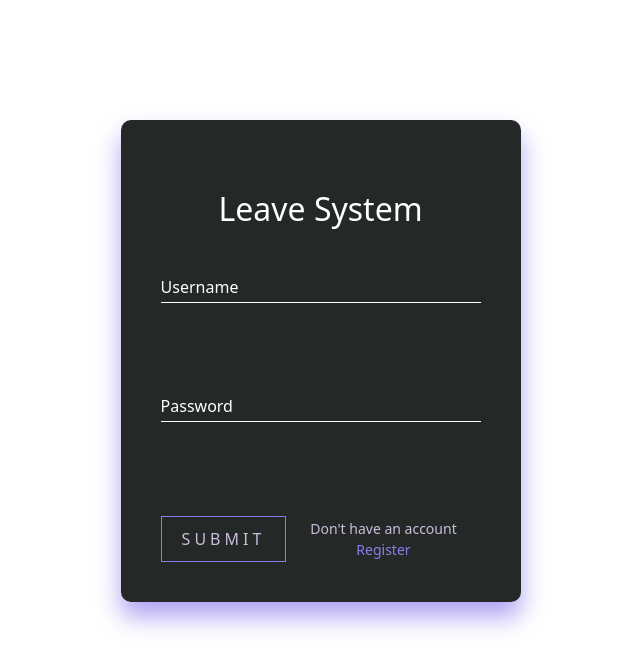
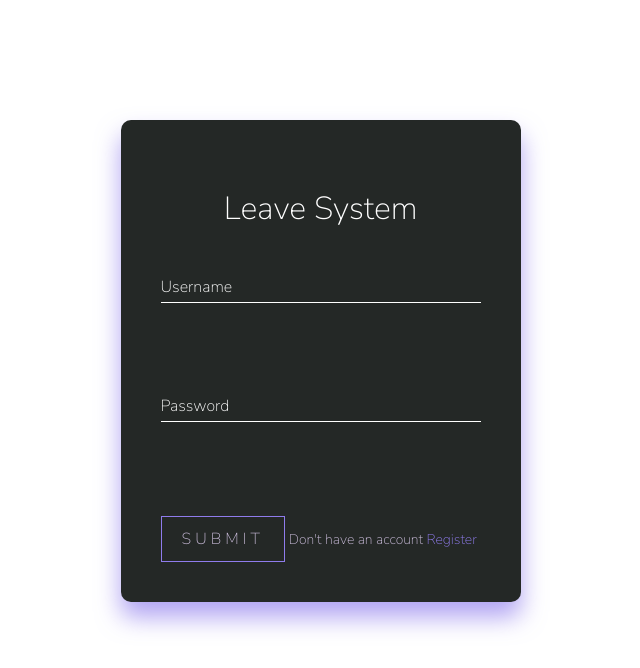
Before and after one commit to PrachpaveenY/Leave-System, a Vue app: page / in a window 1280 px wide. Shown: the top 668 px of the page, without its empty margins (353-993 px from the left). Built offline with nearby package versions, Linux system fonts and the light colour scheme.

Commit message:
update vue

```diff
--- a/src/App.vue
+++ b/src/App.vue
@@ -41,9 +41,10 @@ import HelloWorld from './components/HelloWorld.vue'
 
 * {
     box-sizing: border-box;
+    font-family: 'Nunito Sans', sans-serif;
 }
 
-body {
+html, body {
     background: #131315;
     font-family: 'Nunito Sans', sans-serif;
 }
```
Also changed, not shown: 1 other file (tests, documents, lock files or other folders).
